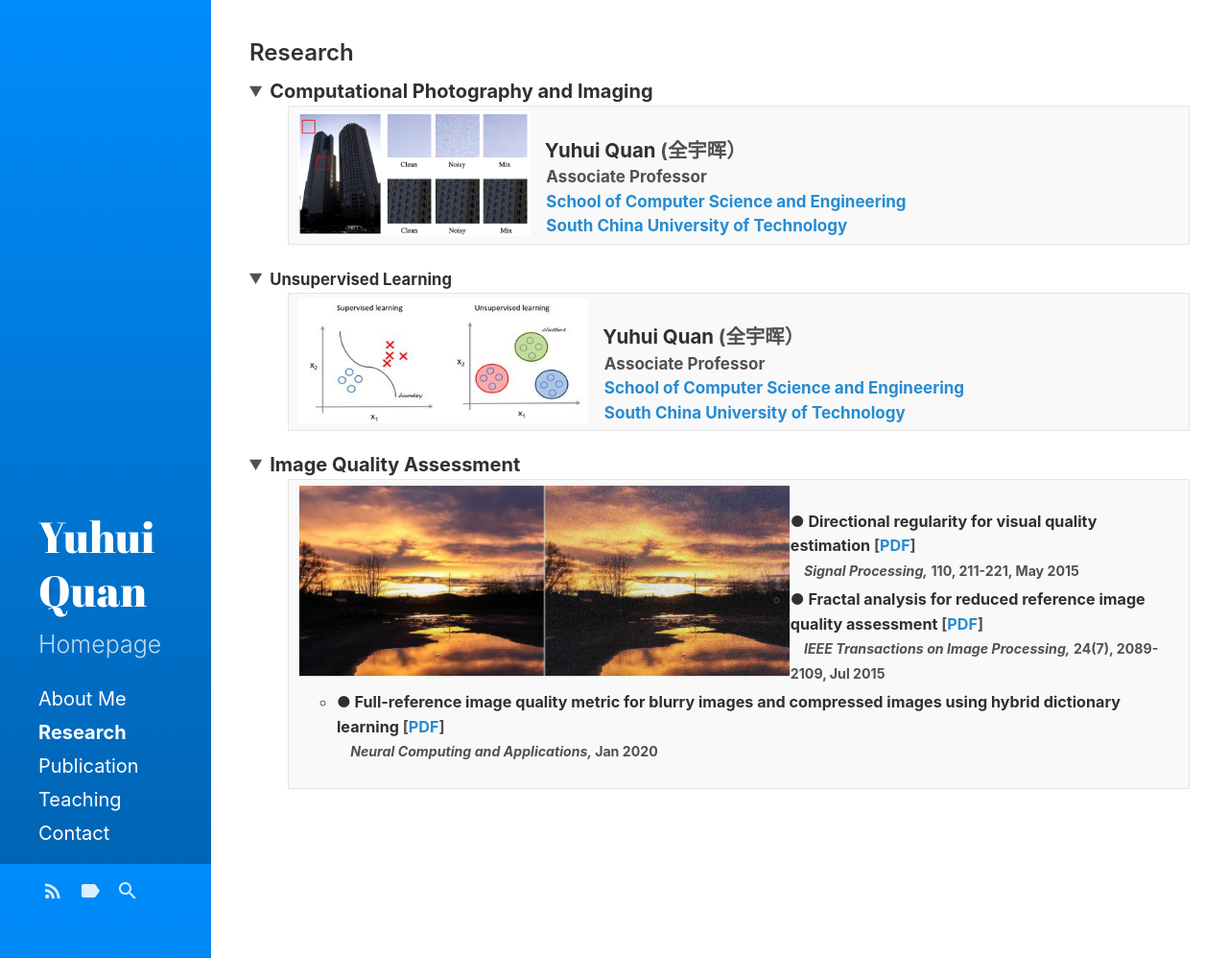
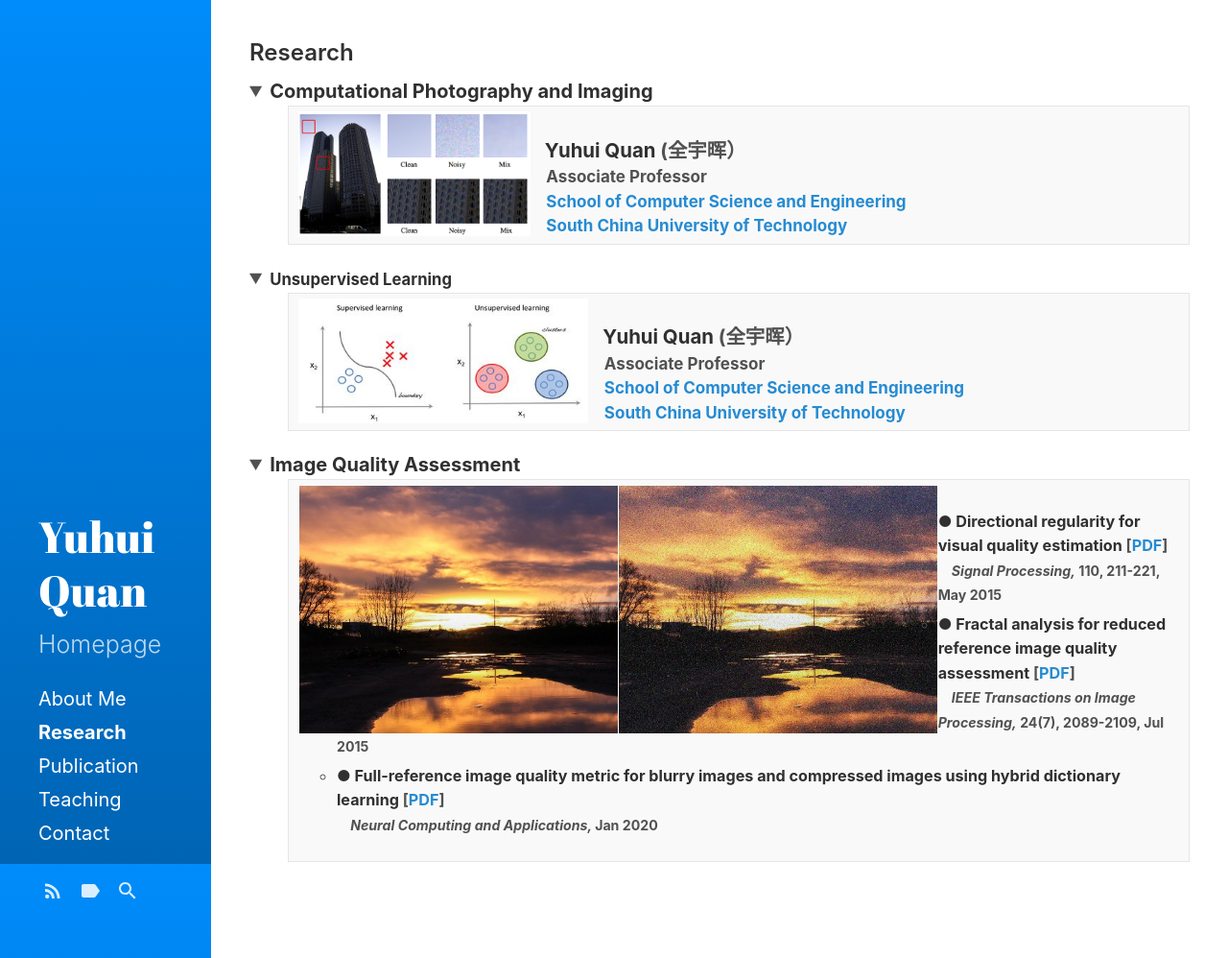
Before and after one commit to Dofboom/Dofboom.github.io, a Jekyll site: the page built from research.md, in a window 1280 px wide and 998 px high. Shown: the whole window at 96% size. Built offline with Jekyll 4.4.1, drawn with Linux system fonts in a browser that asks for light colours.

Commit message:
Update research.md

```diff
--- a/research.md
+++ b/research.md
@@ -56,7 +56,7 @@ sidebar_link: true
 <tbody>
 <tr>
 <th>
-<img src="https://github.com/Dofboom/Dofboom.github.io/raw/master/images/collage.jpg" alt="" height="200" align="left" /><br />
+<img src="https://github.com/Dofboom/Dofboom.github.io/raw/master/images/collage.jpg" alt="" height="260" align="left" /><br />
 <ul >
 <li><span style="font-size: 95%;"><strong>● Directional regularity for visual quality estimation</strong> [<a href="https://github.com/Dofboom/Dofboom.github.io/raw/master/papers/2015/Directional%20regularity%20for%20visual%20quality%20estimation.pdf" download="github23">PDF</a>] </span><br />
 <span><small><em>&ensp;&ensp;Signal Processing,</em> 110, 211-221, May 2015</small></span>
```
